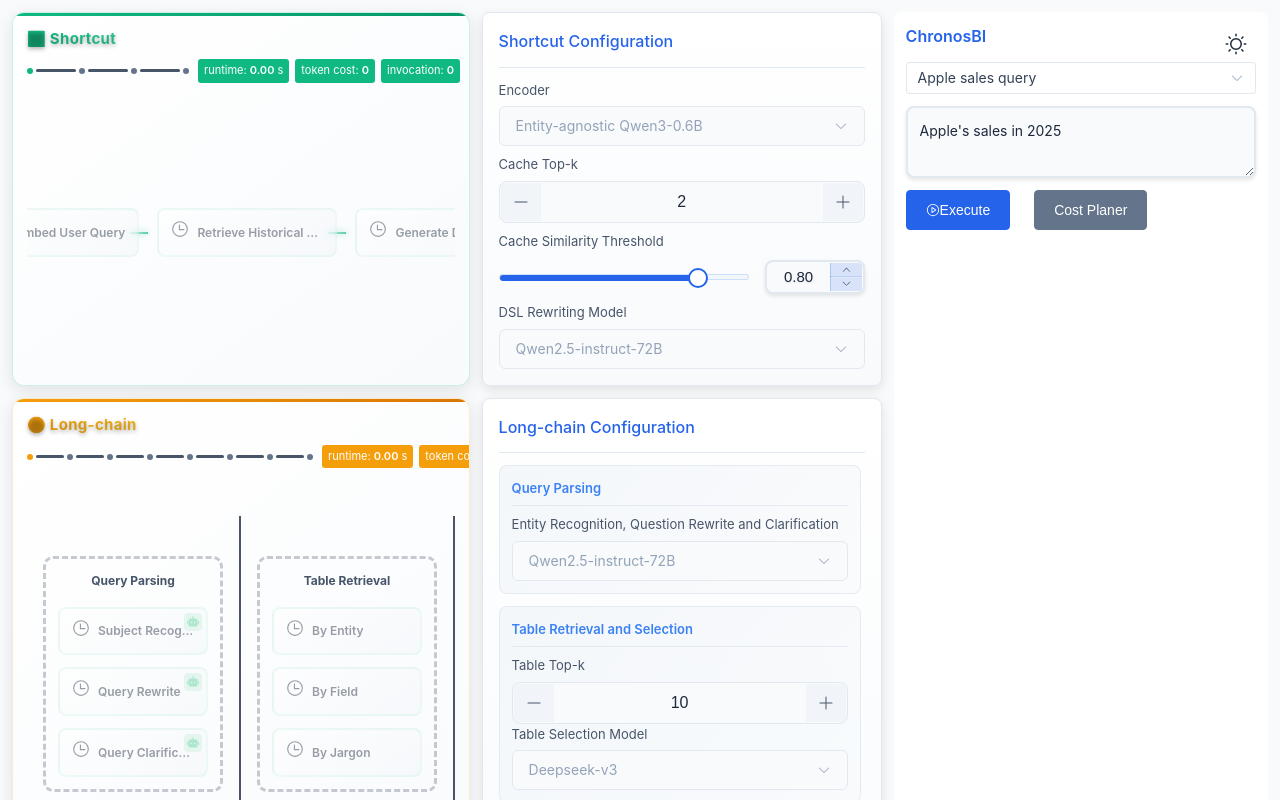
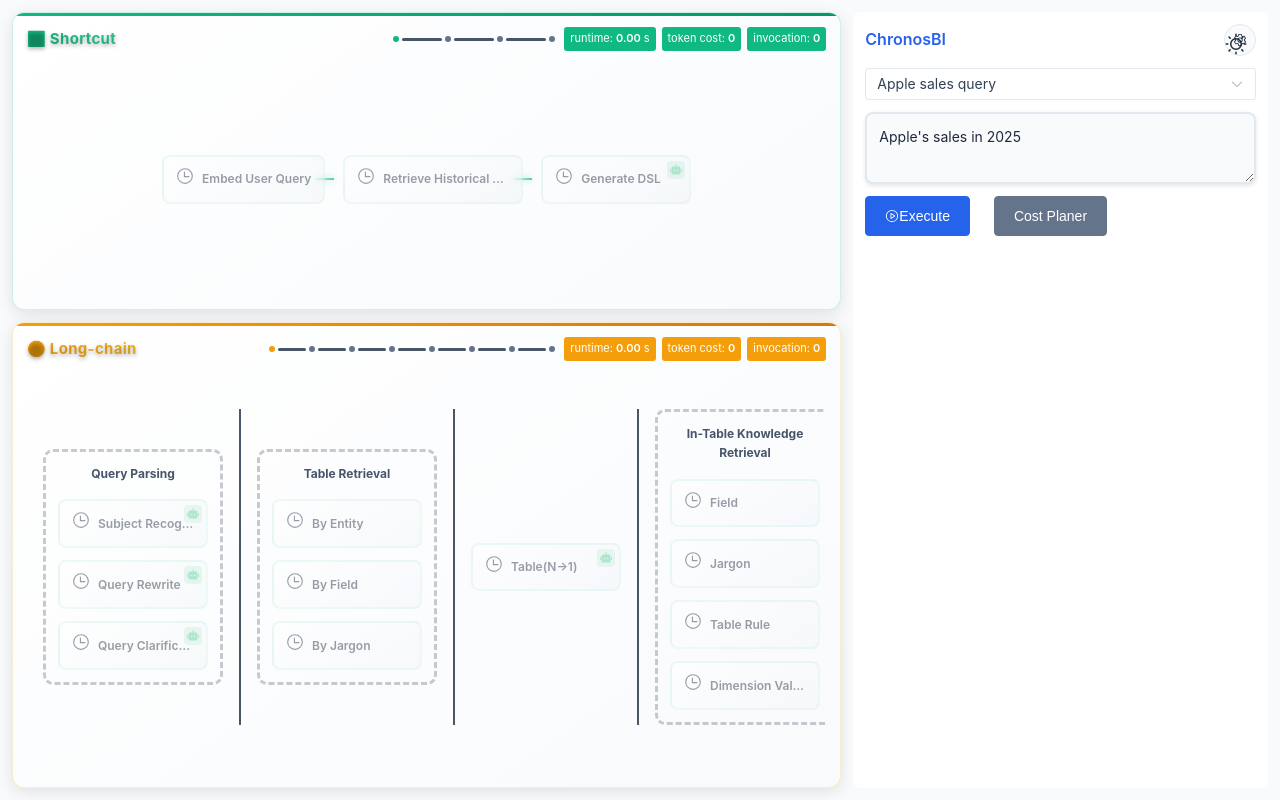
Before and after one commit to IvesCheung/cacoBI, a Vue app: page / in a window 1280 px wide. Built offline with nearby package versions, Linux system fonts and the light colour scheme.

Commit message:
setting folder

```diff
--- a/src/components/QueryPanel.vue
+++ b/src/components/QueryPanel.vue
@@ -1,6 +1,16 @@
 <template>
   <div class="query-panel">
-    <h2 class="panel-title">ChronosBI</h2>
+    <div class="panel-header">
+      <h2 class="panel-title">ChronosBI</h2>
+      <el-button
+        type="default"
+        :icon="Setting"
+        circle
+        @click="drawerVisible = true"
+        class="settings-btn"
+        title="Settings"
+      />
+    </div>
 
     <!-- 查询示例选择器 -->
     <div class="example-selector-section">
@@ -70,15 +80,38 @@
       <h3 class="result-title long-title">🟠 Long-chain Result</h3>
       <ResultChart key="long-chart" :data="queryResult" />
     </div>
+
+    <!-- 配置抽屉 -->
+    <el-drawer
+      v-model="drawerVisible"
+      title="Configuration Settings"
+      direction="rtl"
+      size="450px"
+      :before-close="handleDrawerClose"
+    >
+      <div class="drawer-content">
+        <div class="config-section">
+          <h3 class="config-section-title">Short Chain Configuration</h3>
+          <ShortChainConfig v-model="shortChainConfigLocal" />
+        </div>
+
+        <div class="config-section">
+          <h3 class="config-section-title">Long Chain Configuration</h3>
+          <LongChainConfig v-model="longChainConfigLocal" />
+        </div>
+      </div>
+    </el-drawer>
   </div>
 </template>
 
 <script setup>
-import { computed } from 'vue'
-import { VideoPlay, CircleCheck } from '@element-plus/icons-vue'
+import { computed, ref } from 'vue'
+import { VideoPlay, CircleCheck, Setting } from '@element-plus/icons-vue'
 import ResultChart from './ResultChart.vue'
 import DualPathProgress from './DualPathProgress.vue'
 import QueryExampleSelector from './QueryExampleSelector.vue'
+import ShortChainConfig from './config/ShortChainConfig.vue'
+import LongChainConfig from './config/LongChainConfig.vue'
 
 const props = defineProps({
   queryText: {
@@ -116,10 +149,21 @@ const props = defineProps({
   currentExampleId: {
     type: String,
     required: true
+  },
+  shortChainConfig: {
+    type: Object,
+    required: true
+  },
+  longChainConfig: {
+    type: Object,
+    required: true
   }
 })
 
-const emit = defineEmits(['update:queryText', 'update:costAgentEnabled', 'execute', 'clearLogs', 'exampleChange'])
+const emit = defineEmits(['update:queryText', 'update:costAgentEnabled', 'update:shortChainConfig', 'update:longChainConfig', 'execute', 'clearLogs', 'exampleChange'])
+
+// Drawer visibility
+const drawerVisible = ref(false)
 
 const queryText = computed({
   get: () => props.queryText,
@@ -129,6 +173,16 @@ const queryText = computed({
 const costAgentEnabled = computed({
   get: () => props.costAgentEnabled,
   set: (val) => emit('update:costAgentEnabled', val)
+})
+
+const shortChainConfigLocal = computed({
+  get: () => props.shortChainConfig,
+  set: (val) => emit('update:shortChainConfig', val)
+})
+
+const longChainConfigLocal = computed({
+  get: () => props.longChainConfig,
+  set: (val) => emit('update:longChainConfig', val)
 })
 
 const handleExecute = () => {
@@ -145,6 +199,10 @@ const toggleCostAgent = () => {
 
 const handleExampleChange = (exampleId) => {
   emit('exampleChange', exampleId)
+}
+
+const handleDrawerClose = (done) => {
+  done()
 }
 </script>
 
@@ -169,12 +227,39 @@ const handleExampleChange = (exampleId) => {
   overflow-y: auto;
 }
 
+.panel-header {
+  display: flex;
+  align-items: center;
+  justify-content: space-between;
+  margin-bottom: 12px;
+}
+
 .panel-title {
   color: var(--query-panel-title);
   font-size: 16px;
   font-weight: 600;
-  margin: 0 0 12px 0;
+  margin: 0;
   transition: color 0.3s ease;
+}
+
+.settings-btn {
+  flex-shrink: 0;
+  width: 32px;
+  height: 32px;
+  padding: 0;
+  display: flex;
+  align-items: center;
+  justify-content: center;
+  background: var(--input-bg);
+  border-color: var(--input-border);
+  color: var(--app-text-primary);
+  transition: all 0.3s ease;
+}
+
+.settings-btn:hover {
+  border-color: #3b82f6;
+  color: #3b82f6;
+  transform: rotate(90deg);
 }
 
 .example-selector-section {
@@ -311,4 +396,45 @@ const handleExampleChange = (exampleId) => {
   background: #94a3b8;
   border-color: #94a3b8;
 }
+
+.drawer-content {
+  padding: 0;
+  height: 100%;
+  overflow-y: auto;
+}
+
+.config-section {
+  margin-bottom: 24px;
+}
+
+.config-section:last-child {
+  margin-bottom: 0;
+}
+
+.config-section-title {
+  color: var(--app-text-primary);
+  font-size: 14px;
+  font-weight: 600;
+  margin: 0 0 16px 0;
+  padding-bottom: 8px;
+  border-bottom: 2px solid var(--input-border);
+}
+
+:deep(.el-drawer__header) {
+  margin-bottom: 20px;
+  padding: 20px;
+  border-bottom: 1px solid var(--input-border);
+  color: var(--app-text-primary);
+  font-weight: 600;
+}
+
+:deep(.el-drawer__body) {
+  padding: 20px;
+  background: var(--app-bg-color);
+}
+
+:deep(.el-drawer__title) {
+  color: var(--app-text-primary);
+  font-size: 16px;
+}
 </style>
--- a/src/views/DataQueryView.vue
+++ b/src/views/DataQueryView.vue
@@ -22,24 +22,13 @@
         />
       </div>
 
-      <!-- 中间：配置面板 -->
-      <div class="middle-section">
-        <ShortChainConfig
-          v-model="shortChainConfig"
-          class="config-wrapper"
-        />
-
-        <LongChainConfig
-          v-model="longChainConfig"
-          class="config-wrapper"
-        />
-      </div>
-
       <!-- 右侧：查询面板 -->
       <div class="right-section">
         <QueryPanel
           v-model:query-text="queryText"
           v-model:cost-agent-enabled="costAgentEnabled"
+          v-model:short-chain-config="shortChainConfig"
+          v-model:long-chain-config="longChainConfig"
           :is-executing="isExecuting"
           :short-completed="shortCompleted"
           :long-completed="longCompleted"
@@ -59,8 +48,6 @@
 <script setup>
 import ShortChainPanel from '@/components/ShortChainPanel.vue'
 import LongChainPanel from '@/components/LongChainPanel.vue'
-import ShortChainConfig from '@/components/config/ShortChainConfig.vue'
-import LongChainConfig from '@/components/config/LongChainConfig.vue'
 import QueryPanel from '@/components/QueryPanel.vue'
 import { useBIQuery } from '@/composables/useBIQuery'
 
@@ -112,15 +99,14 @@ const handleExampleChange = (exampleId) => {
 
 .container {
   display: grid;
-  grid-template-columns: 1.1fr 400px 0.9fr;
-  grid-template-rows: auto auto;
+  grid-template-columns: 1.8fr 0.9fr;
   gap: 12px;
   height: 100%;
   max-width: 1920px;
   margin: 0 auto;
   grid-template-areas:
-    "short-chain short-config query"
-    "long-chain long-config query";
+    "short-chain query"
+    "long-chain query";
 }
 
 /* 左侧：链路展示区 */
@@ -136,19 +122,6 @@ const handleExampleChange = (exampleId) => {
   grid-area: long-chain;
 }
 
-/* 中间：配置面板 */
-.middle-section {
-  display: contents;
-}
-
-.config-wrapper:first-child {
-  grid-area: short-config;
-}
-
-.config-wrapper:last-child {
-  grid-area: long-config;
-}
-
 /* 右侧：查询面板 */
 .right-section {
   grid-area: query;
@@ -158,25 +131,21 @@ const handleExampleChange = (exampleId) => {
 }
 
 /* 滚动条样式 */
-.chain-panel-wrapper::-webkit-scrollbar,
-.middle-section::-webkit-scrollbar {
+.chain-panel-wrapper::-webkit-scrollbar {
   width: 4px;
 }
 
-.chain-panel-wrapper::-webkit-scrollbar-track,
-.middle-section::-webkit-scrollbar-track {
+.chain-panel-wrapper::-webkit-scrollbar-track {
   background: rgba(30, 41, 59, 0.5);
   border-radius: 2px;
 }
 
-.chain-panel-wrapper::-webkit-scrollbar-thumb,
-.middle-section::-webkit-scrollbar-thumb {
+.chain-panel-wrapper::-webkit-scrollbar-thumb {
   background: rgba(71, 85, 105, 0.8);
   border-radius: 2px;
 }
 
-.chain-panel-wrapper::-webkit-scrollbar-thumb:hover,
-.middle-section::-webkit-scrollbar-thumb:hover {
+.chain-panel-wrapper::-webkit-scrollbar-thumb:hover {
   background: rgba(100, 116, 139, 0.9);
 }
 
```
